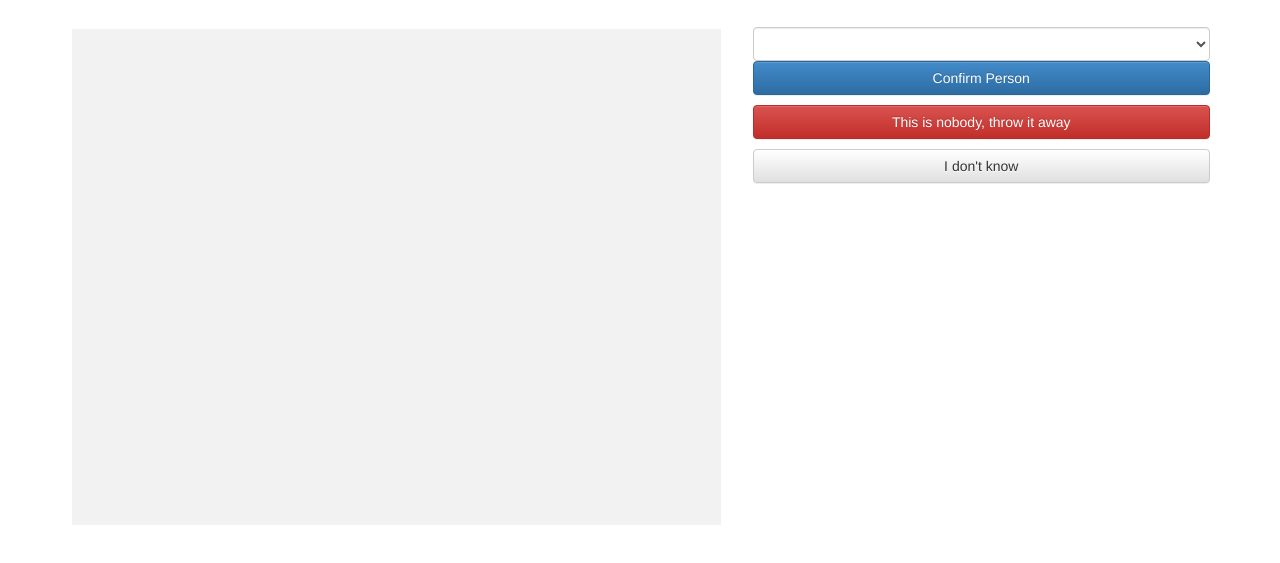
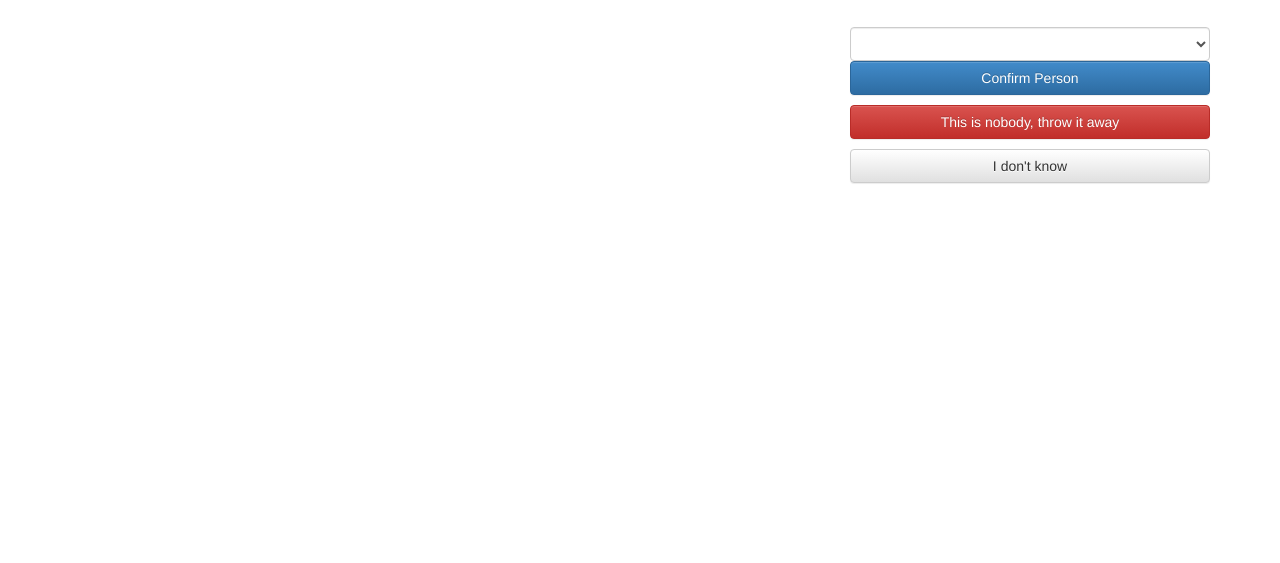
Before and after one commit to MoonshotLab/reflektor, a website: page web/public/face-verifier.html in a window 1280 px wide. Shown: the part 63-626 px from the top of the page. Drawn offline with Linux system fonts and the light colour scheme; no server answers.

Commit message:
make it easy to save an image by not backing it a background

```diff
--- a/web/public/face-verifier.html
+++ b/web/public/face-verifier.html
@@ -21,10 +21,10 @@
       </div>
 
       <div class="row">
-        <div class="col-sm-7">
-          <div id="photo" class="image" data-queue-id=""></div>
+        <div class="col-sm-8">
+          <img id="photo" class="image" data-queue-id="">
         </div>
-        <div class="col-sm-5">
+        <div class="col-sm-4">
           <select class="form-control" id="user-selector"></select>
           <a class='btn btn-primary' id='confirm-user' href='#'>Confirm Person</a>
           <a class='btn btn-danger' id='trash-photo' href='#'>This is nobody, throw it away</a>
--- a/web/public/face-verifier.js
+++ b/web/public/face-verifier.js
@@ -4,7 +4,7 @@ var loadNewPhoto = function(){
     success: function(data){
       var photoPath = data.path.replace('photo-queue', '');
       $('#photo').data('queue-id', data._id);
-      $('#photo').css('background-image', 'url(' + photoPath + ')');
+      $('#photo').attr('src', photoPath);
     }
   });
 };
```
